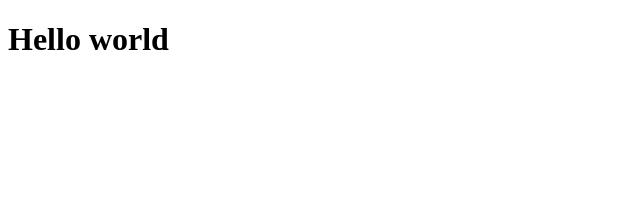
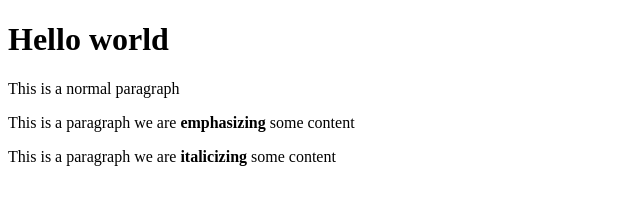
Before and after one commit to themachinelearner/git_test, a plain HTML site: page html-boilerplate/index.html in a window 1280 px wide. Shown: the whole page, without its empty margins (0-640 px from the left). Drawn offline with Linux system fonts and the light colour scheme.

Commit message:
worked through different semantic elements in html text

```diff
--- a/html-boilerplate/index.html
+++ b/html-boilerplate/index.html
@@ -6,5 +6,8 @@
   </head>
 <body>
 <h1>Hello world</h2>
+  <p>This is a normal paragraph</p>
+  <p>This is a paragraph we are <b>emphasizing</b> some content</p>
+  <p>This is a paragraph we are <strong>italicizing</strong> some content</p>
 </body>
 </html>
```
